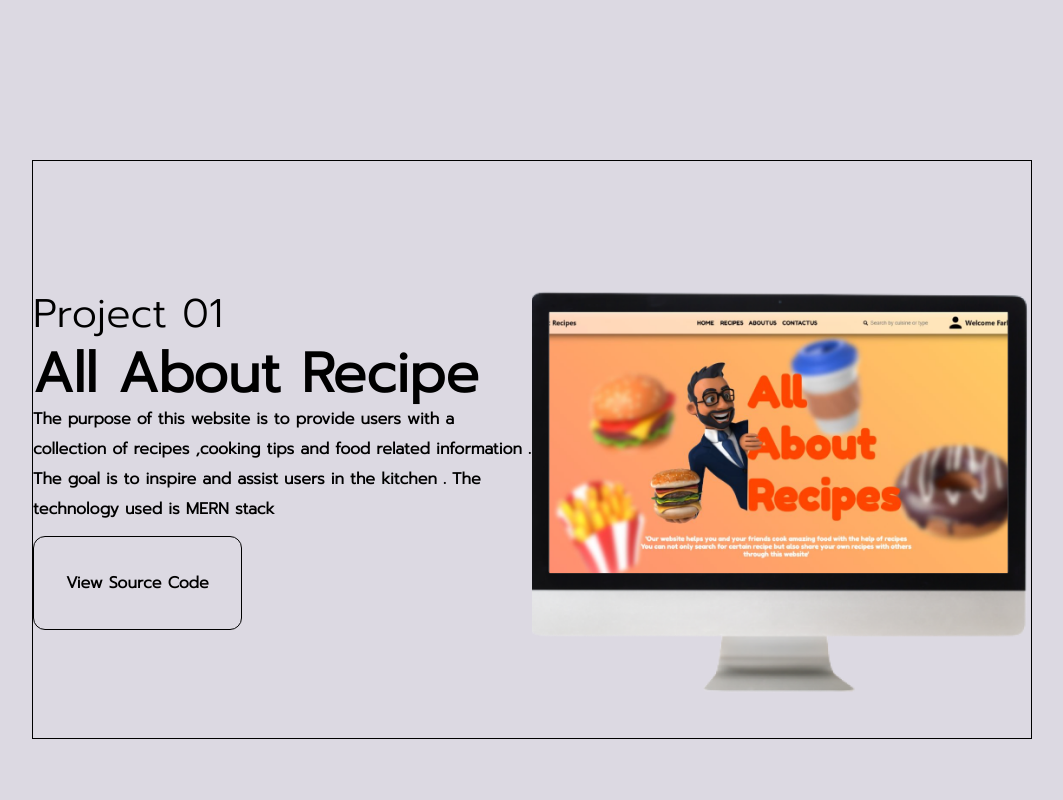
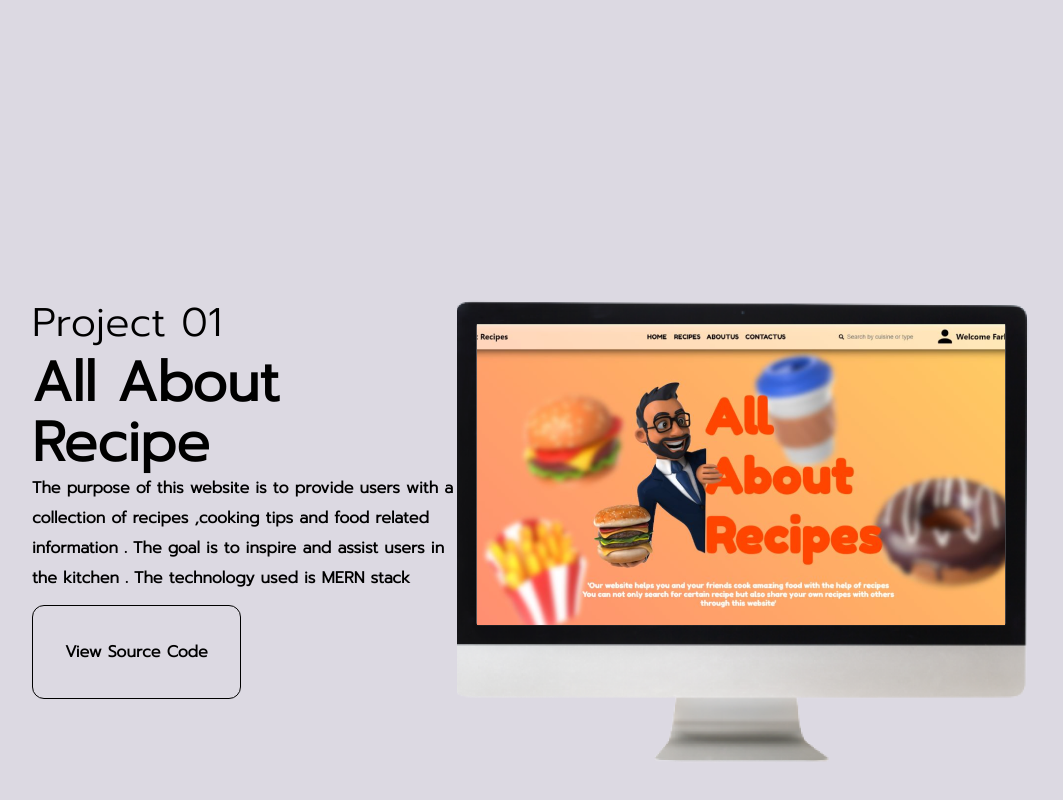
Before and after one commit to itsfarhankhan28/MyPortfolio-, a React (Create React App) app: page / in a window 1280 px wide. Shown: the part 1440-2240 px from the top of the page, without its empty margins (108-1171 px from the left). Built offline with nearby package versions, Linux system fonts and the light colour scheme; what tailwindcss-debug-screens would draw is missing.

Commit message:
style(ProjectOne): changed style

```diff
--- a/src/Components/ProjectOne.jsx
+++ b/src/Components/ProjectOne.jsx
@@ -82,14 +82,14 @@ const ProjectOne = () => {
   return (
     <>
     <section className='bg-Mischka h-screen'>
-        <motion.div ref={targetRef} className='flex lg:flex-row xxsm:flex-col-reverse justify-center items-center lg:w-[1000px] md:w-[700px] xxsm:w-[350px] lg:text-left xxsm:text-center mx-auto pt-16 md:leading-[60px] z-20 border border-black'>
-        <motion.p style={{opacity:paragraph1Opacity,y:paragraph1TranslateY}} className='w-[50%] font-herofont pt-20'>
+        <motion.div ref={targetRef} className='flex lg:flex-row xxsm:flex-col-reverse justify-center items-center lg:w-[1000px] md:w-[700px] xxsm:w-[350px] lg:text-left xxsm:text-center mx-auto pt-16 md:leading-[60px] z-20'>
+        <motion.p style={{opacity:paragraph1Opacity,y:paragraph1TranslateY,width:'fit-content'}} className='w-[50%] font-herofont pt-20'>
             <h1 className='md:text-[35px] lg:text-[40px] xxsm:text-[25px]'>Project 01</h1>
             <h1 className='md:text-[40px] lg:text-[55px] xxsm:text-[35px] font-semibold'>All About Recipe</h1>
             <p className='leading-[30px] font-semibold'>The purpose of this website is to provide users with a collection of recipes ,cooking tips and food related information . The goal is to inspire and assist users in the kitchen . The technology used is MERN stack</p>
             <button className='border border-black md:px-8 py-4 mt-3 font-semibold rounded-xl'>View Source Code</button>
         </motion.p>
-        <motion.img style={{opacity , scale , x}}  className='w-[50%] my-auto' src={projectimg1} alt="" />
+        <motion.img style={{opacity , scale , x , width:'fit-content'}}  className='w-[50%] my-auto' src={projectimg1} alt="" />
         </motion.div>
     </section>
     </>
```
